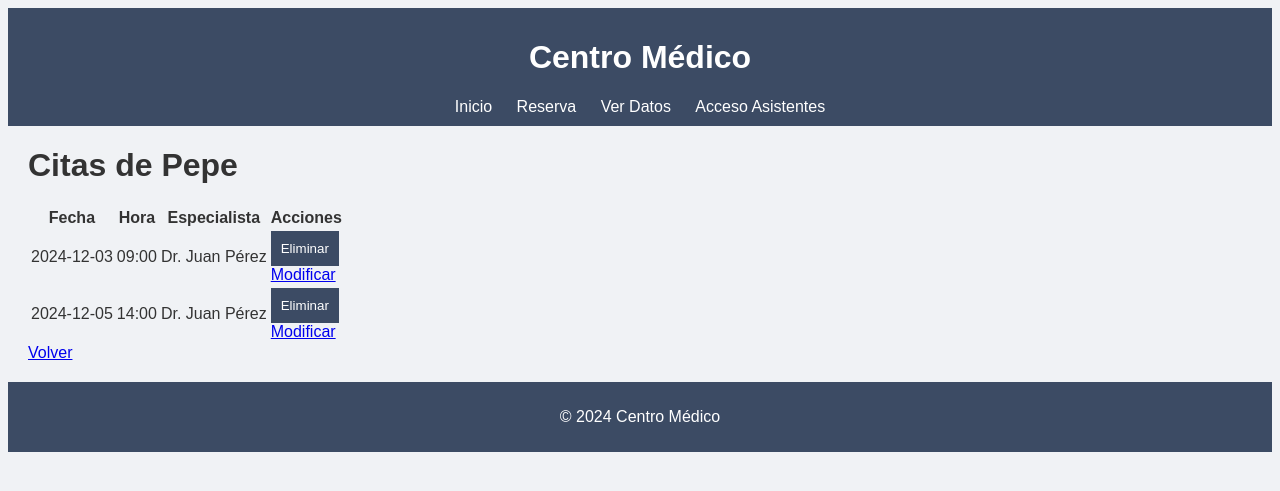
After one commit to Xaiwu/IS-Proyecto, a Flask app: page /citas_paciente in a window 1280 px wide. The commit adds this page. Shown: the top 491 px of the page. Run offline with Flask 3, Linux system fonts and the light colour scheme; data comes from the database, SQL or seed files in the repository; both versions use the stored data as it was after the commit; some libraries are stand-ins or nearby versions.

Commit message:
Implementación de seccción de paciente y fixes varios

```diff
--- a/DataBase/DataBase.py
+++ b/DataBase/DataBase.py
@@ -69,7 +69,7 @@ def insertar_paciente(nombre: str, telefono: str, direccion: str):
     con.close()
 
 
-def insertar_cita(fecha: str, hora: str, id_especialista: int, id_paciente: int, id_asistente: int):
+def insertar_cita(fecha: str, hora: str, id_especialista: int, id_paciente: int):
     con = sqlite3.connect("centro_medico.db")
     cursor = con.cursor()
 
@@ -103,6 +103,14 @@ def obtener_datos_pacientes():
     cursor = con.cursor()
     cursor.execute("SELECT * FROM Pacientes")
     datos = cursor.fetchall()
+    con.close()
+    return datos
+
+def obtener_datos_paciente(paciente_id):
+    con = sqlite3.connect("centro_medico.db")
+    cursor = con.cursor()
+    cursor.execute("SELECT * FROM Pacientes WHERE id = ?", (paciente_id,))
+    datos = cursor.fetchone()
     con.close()
     return datos
 
--- a/app/routes.py
+++ b/app/routes.py
@@ -1,6 +1,6 @@
 from flask import Blueprint, render_template, redirect, url_for, flash, request, jsonify
 import sqlite3
-from DataBase.DataBase import insertar_paciente, citas_pacientes, obtener_datos_citas, actualizar_cita, obtener_cita, obtener_datos_pacientes, citas_especialista, insertar_cita, obtener_datos_especialistas, obtener_citas_semana
+from DataBase.DataBase import insertar_paciente, citas_pacientes, obtener_datos_citas, actualizar_cita, obtener_cita, obtener_datos_pacientes, citas_especialista, insertar_cita, obtener_datos_especialistas, obtener_citas_semana, obtener_datos_paciente
 from .forms import AsistenteReservaForm, PacienteForm, ReservaForm
 from datetime import datetime, timedelta
 import calendar
@@ -158,7 +158,7 @@ def cancelar_cita(cita_id):
     con.commit()
     con.close()
     flash('Cita cancelada con éxito')
-    return redirect(url_for('main.asistente'))
+    return redirect(url_for('main.index'))
 
 
 @bp.route('/obtener_horas_disponibles', methods=['GET'])
@@ -213,3 +213,10 @@ def semana():
 def medico():
     especialistas = obtener_datos_especialistas()
     return render_template('seleccionar_medico.html', especialistas=especialistas)
+
+@bp.route('/citas_paciente', methods=['GET'])
+def citas_paciente():
+    paciente_id = 5
+    paciente_nombre = obtener_datos_paciente(paciente_id)[1]
+    citas = citas_pacientes(paciente_id)
+    return render_template('citas_paciente.html', citas=citas, paciente_id=paciente_id, paciente_nombre=paciente_nombre)
--- a/app/templates/asistente_reservar.html
+++ b/app/templates/asistente_reservar.html
@@ -29,7 +29,7 @@
             </div>
             <button type="submit" class="btn btn-primary">Modificar Cita</button>
         </form>
-        <a href="{{ url_for('main.asistente') }}">Volver</a>
+        <a href="{{ url_for('main.index') }}">Volver</a>
     </div>
 </body>
 </html>
--- /dev/null
+++ b/app/templates/citas_paciente.html
@@ -0,0 +1,34 @@
+{% extends 'layout.html' %}
+
+{% block title %}Citas de {{ paciente_nombre }}{% endblock %}
+
+{% block content %}
+<h1>Citas de {{ paciente_nombre }}</h1>
+<table>
+    <thead>
+        <tr>
+            <th>Fecha</th>
+            <th>Hora</th>
+            <th>Especialista</th>
+            <th>Acciones</th>
+        </tr>
+    </thead>
+    <tbody>
+        {% for cita in citas %}
+        <tr>
+            <td>{{ cita[1] }}</td>
+            <td>{{ cita[2] }}</td>
+            <td>{{ cita[3] }}</td>
+            <td>
+                <form method="POST" action="{{ url_for('main.cancelar_cita', cita_id=cita[0]) }}">
+                    <input type="hidden" name="paciente_id" value="{{ paciente_id }}">
+                    <button type="submit">Eliminar</button>
+                </form>
+                <a href="{{ url_for('main.modificar_cita', cita_id=cita[0]) }}">Modificar</a>
+            </td>
+        </tr>
+        {% endfor %}
+    </tbody>
+</table>
+<a href="{{ url_for('main.index') }}">Volver</a>
+{% endblock %}
--- a/app/templates/index.html
+++ b/app/templates/index.html
@@ -9,5 +9,6 @@
     <a href="{{ url_for('main.servicios') }}">Más Información</a>
     <a href="{{ url_for('main.asistente') }}">Panel del Asistente</a>
     <a href="{{ url_for('main.calendario') }}">Panel del Médico</a>
+    <a href="{{ url_for('main.citas_paciente') }}">Panel del Paciente</a>
 </section>
 {% endblock %}
--- a/app/templates/reservar.html
+++ b/app/templates/reservar.html
@@ -45,7 +45,7 @@
     <section>
         <h2>Mis citas agendadas</h2>
         <form id="ver-citas-form">
-            <label for="paciente">Selecciona uan cita:</label>
+            <label for="paciente">Selecciona una cita:</label>
             <button type="button" id="ver-citas-btn">Ver Citas</button>
         </form>
     </section>
--- a/app/templates/seleccionar_medico.html
+++ b/app/templates/seleccionar_medico.html
@@ -14,4 +14,4 @@
     <button type="submit">Ver Calendario</button>
 </form>
 <a href="{{ url_for('main.index') }}">Volver</a>
-{% endblock %}
+{% endblock %}ss
--- a/insertar_paciente.py
+++ b/insertar_paciente.py
@@ -1,5 +1,5 @@
 from DataBase.DataBase import insertar_paciente
 
-insertar_paciente('Pepe', '123456789', 'udec')
+insertar_paciente('Pepe', '123456789', 'UdeC 164')
 
 print('Paciente igresado')
```
Also changed, not shown: centro_medico.db.
